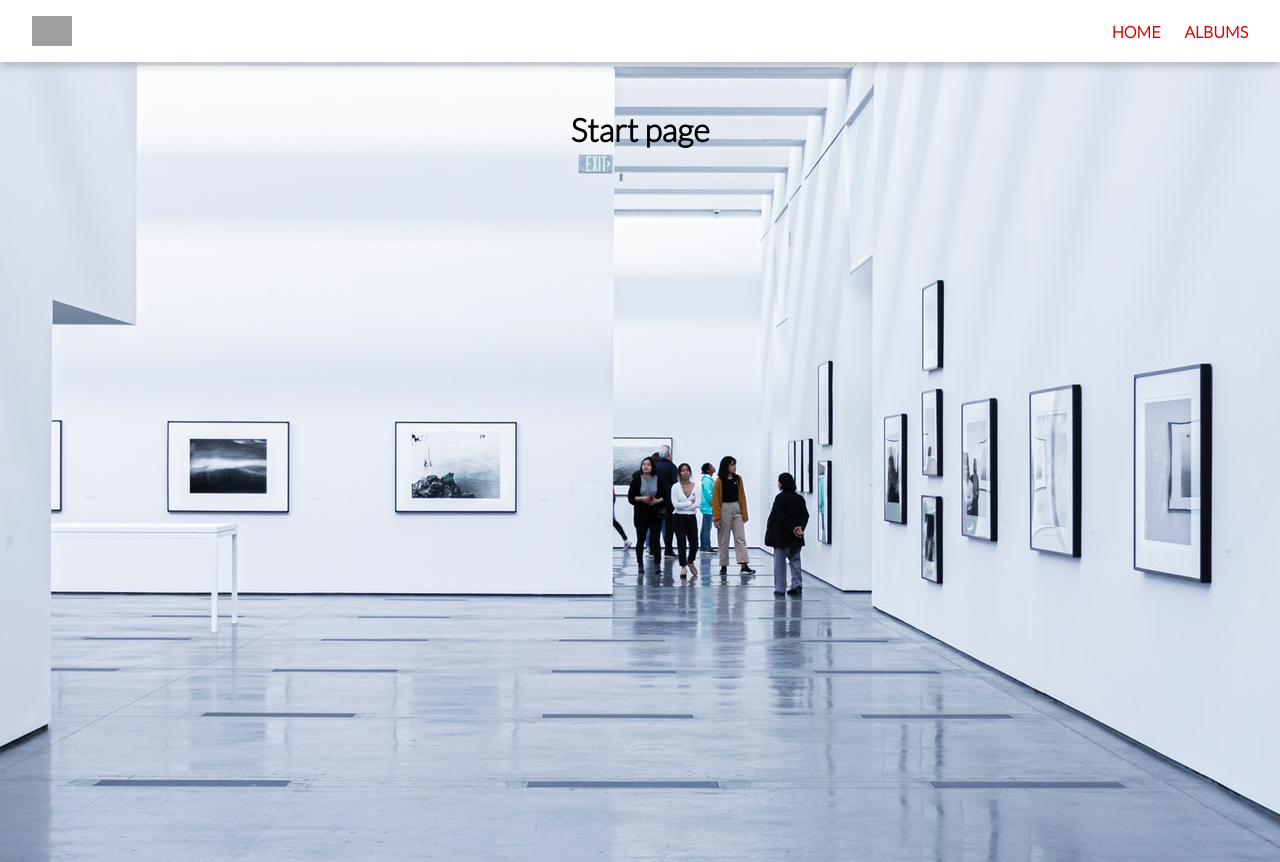
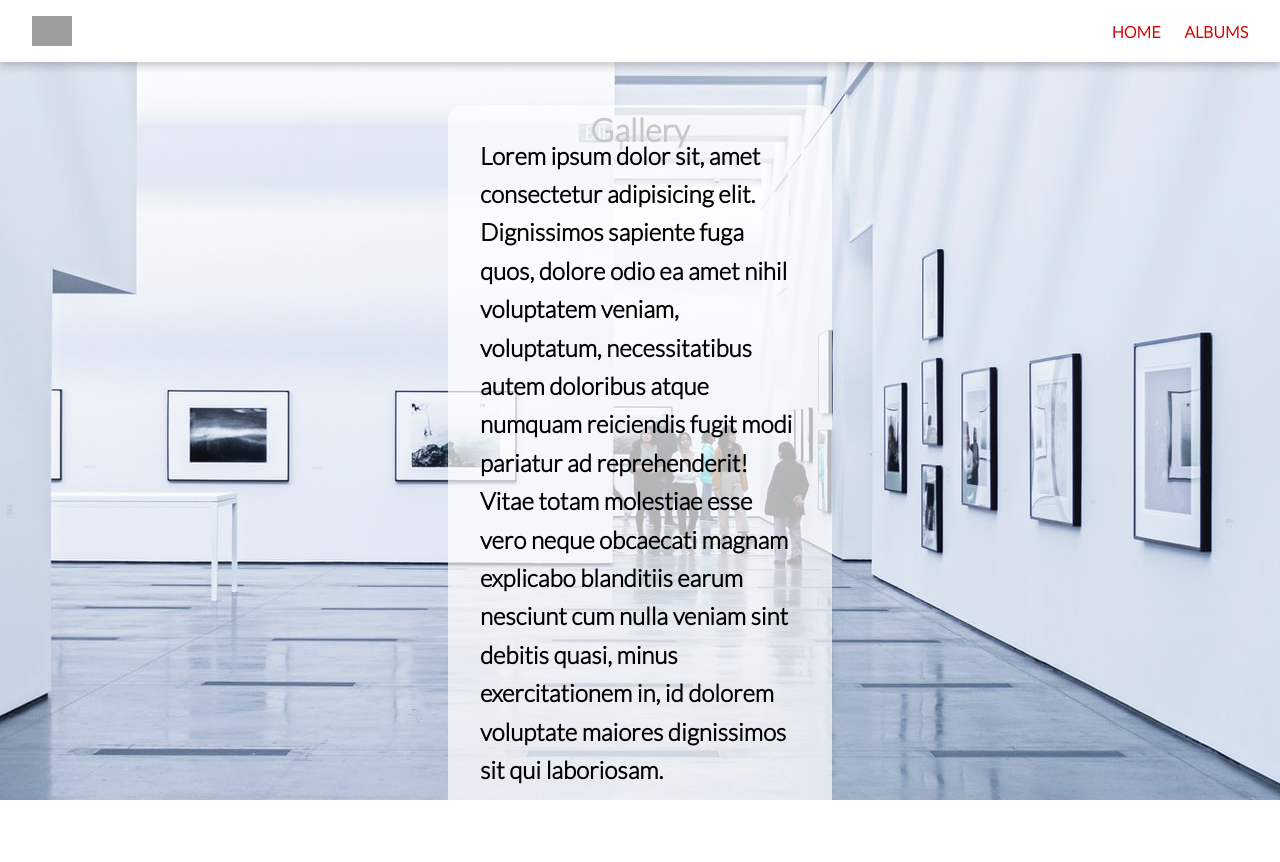
Before and after one commit to johnLexicon/photo-gallery, a Vue app: page / in a window 1280 px wide. After the commit the page ends 821 px from the top, so only its background shows below. Built offline with nearby package versions, Linux system fonts and the light colour scheme; grey boxes are pictures that could not be loaded.

Commit message:
Added description content to Home page.

```diff
--- a/src/App.vue
+++ b/src/App.vue
@@ -27,7 +27,23 @@ body {
   text-align: center;
 }
 .app-container {
+  margin-top: 62px;
   padding-top: 3rem;
-  margin-top: 62px;
+  height: calc(100vh - 62px);
+}
+.falling {
+  position: relative;
+  animation-name: sliding-down;
+  animation-duration: 2.5s;
+  animation-fill-mode: forwards;
+}
+
+@keyframes sliding-down {
+  0% {
+    top: -150px;
+  }
+  100% {
+    top: 0px;
+  }
 }
 </style>
--- a/src/components/Navbar.vue
+++ b/src/components/Navbar.vue
@@ -47,6 +47,7 @@ export default {
 .navbar {
   position: fixed;
   top: 0;
+  z-index: 100;
   background-color: #fff;
   width: 100%;
   box-shadow: 0 4px 8px 0 rgb(0 0 0 / 20%);
--- a/src/views/Home.vue
+++ b/src/views/Home.vue
@@ -1,6 +1,19 @@
 <template>
   <div class="home">
-    <h1 class="text-center">Start page</h1>
+    <h1 class="text-center falling">Gallery</h1>
+    <section class="description">
+      <div class="card">
+        <div class="text-content animate">
+          Lorem ipsum dolor sit, amet consectetur adipisicing elit. Dignissimos
+          sapiente fuga quos, dolore odio ea amet nihil voluptatem veniam,
+          voluptatum, necessitatibus autem doloribus atque numquam reiciendis
+          fugit modi pariatur ad reprehenderit! Vitae totam molestiae esse vero
+          neque obcaecati magnam explicabo blanditiis earum nesciunt cum nulla
+          veniam sint debitis quasi, minus exercitationem in, id dolorem
+          voluptate maiores dignissimos sit qui laboriosam.
+        </div>
+      </div>
+    </section>
   </div>
 </template>
 
@@ -10,19 +23,69 @@ export default {
 };
 </script>
 
-<style>
+<style scoped>
 .home {
-  height: 100vh;
-  width: 100%;
   background-image: url("../assets/images/gallery_medium.jpg");
   background-repeat: no-repeat;
   background-position: center;
   background-attachment: fixed;
+}
+.home h1 {
+  color: #444;
+}
+.description {
+  height: calc(100% - 62px);
+  display: flex;
+  align-items: center;
+  justify-content: center;
+}
+.description .card {
+  width: 90%;
+}
+.description .card .text-content {
+  padding: 2rem;
+  font-weight: 900;
+  line-height: 1.6;
+  font-size: 1rem;
+  /* background-color: rgba(255, 255, 255, 0.7); */
+  border-radius: 15px;
+}
+
+.animate {
+  position: relative;
+  animation-name: description-animation;
+  animation-duration: 2.5s;
+  animation-fill-mode: forwards;
 }
 
 @media (min-width: 992px) {
   .home {
     background-image: url("../assets/images/gallery.jpg");
   }
+  .description .card {
+    width: 30%;
+  }
+  .description .card .text-content {
+    font-size: 1.5rem;
+  }
+}
+
+@media (max-height: 400px) {
+  .description .card .text-content {
+    font-size: 0.8rem;
+  }
+}
+
+@keyframes description-animation {
+  0% {
+    bottom: -1000px;
+  }
+  50% {
+    bottom: 0;
+    background-color: transparent;
+  }
+  100% {
+    background-color: rgba(255, 255, 255, 0.7);
+  }
 }
 </style>
```
